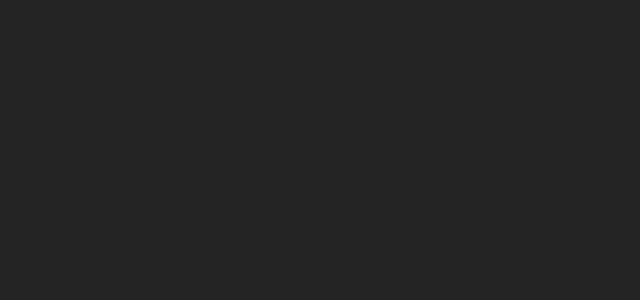
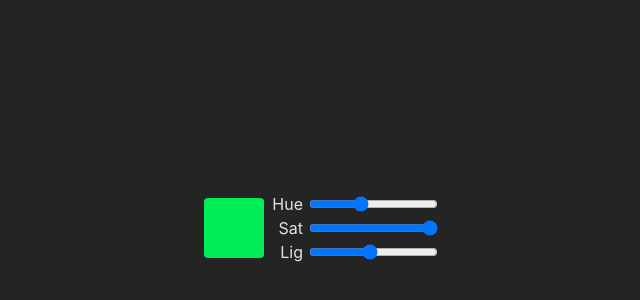
Before and after one commit to AxielWain/PaletteMaker, a React (Vite) app: page / in a window 1280 px wide. Shown: the part 172-472 px from the top of the page, without its empty margins (318-958 px from the left). Built offline with nearby package versions, Linux system fonts and the light colour scheme.

Commit message:
Impl hsl sliders component (#2)
* Installed nanoid and polished dependencies

* Implemented ColorPreview component

* Implemented LabeledSlider component

* Implemented HslColorControl and basic styles

* Added HslColorControl example on App

```diff
--- a/package.json
+++ b/package.json
@@ -13,6 +13,8 @@
     "lint": "eslint"
   },
   "dependencies": {
+    "nanoid": "^3.3.6",
+    "polished": "^4.2.2",
     "react": "^18.2.0",
     "react-dom": "^18.2.0"
   },
--- a/src/App.tsx
+++ b/src/App.tsx
@@ -1,9 +1,12 @@
-import reactLogo from './assets/react.svg';
-import viteLogo from '/vite.svg';
 import './App.css';
+import { HslColorControl } from './Components/HslColorControl';
 
 function App() {
-  return <div className="App"></div>;
+  return (
+    <div className="App">
+      <HslColorControl initialColor="#00ee55" onColorChange={() => {}} />
+    </div>
+  );
 }
 
 export default App;
--- /dev/null
+++ b/src/Components/HslColorControl/ColorPreview.tsx
@@ -0,0 +1,11 @@
+import React from 'react';
+
+type Props = {
+  color: string;
+};
+
+export function ColorPreview({ color }: Props) {
+  return (
+    <div className="color-preview" style={{ backgroundColor: color }}></div>
+  );
+}
--- /dev/null
+++ b/src/Components/HslColorControl/LabeledSlider.tsx
@@ -0,0 +1,39 @@
+import { nanoid } from 'nanoid';
+import { useState } from 'react';
+
+type Props = {
+  label: string;
+  min: number;
+  max: number;
+  step?: number;
+  value: number;
+  onChange: (value: number) => void;
+};
+
+export function LabeledSlider({
+  label,
+  min,
+  max,
+  step = 1,
+  value,
+  onChange,
+}: Props) {
+  const [id] = useState(nanoid(10));
+  return (
+    <div className="slider-container">
+      <label htmlFor={id} className="label">
+        {label}
+      </label>
+      <input
+        id={id}
+        className="slider"
+        type="range"
+        min={min}
+        max={max}
+        step={step}
+        value={value}
+        onChange={(e) => onChange(parseFloat(e.target.value))}
+      />
+    </div>
+  );
+}
--- /dev/null
+++ b/src/Components/HslColorControl/index.tsx
@@ -0,0 +1,72 @@
+import { parseToHsl } from 'polished';
+import hsl from 'polished/lib/color/hsl';
+import { HslColor } from 'polished/lib/types/color';
+import { useState } from 'react';
+import { ColorPreview } from './ColorPreview';
+import { LabeledSlider } from './LabeledSlider';
+import './styles.css';
+
+type Props = {
+  initialColor: string;
+  onColorChange: (color: string) => void;
+};
+
+export function HslColorControl({ initialColor, onColorChange }: Props) {
+  const hslColor = parseToHsl(initialColor);
+  const [hue, setHue] = useState(hslColor.hue);
+  const [saturation, setSaturation] = useState(hslColor.saturation);
+  const [lightness, setLightness] = useState(hslColor.lightness);
+  const [color, setColor] = useState(initialColor);
+
+  const updateColor = (color: HslColor) => {
+    const hexColor = hsl(color);
+    setColor(hexColor);
+    onColorChange(hexColor);
+  };
+
+  const handleHueChange = (value: number) => {
+    setHue(value);
+    updateColor({ hue: value, saturation, lightness });
+  };
+
+  const handleSaturationChange = (value: number) => {
+    setSaturation(value);
+    updateColor({ hue, saturation: value, lightness });
+  };
+
+  const handleLightnessChange = (value: number) => {
+    setLightness(value);
+    updateColor({ hue, saturation, lightness: value });
+  };
+
+  return (
+    <div className="hsl-sliders">
+      <ColorPreview color={color} />
+      <div className="sliders">
+        <LabeledSlider
+          label="Hue"
+          min={0}
+          max={360}
+          value={hue}
+          onChange={handleHueChange}
+        />
+        <LabeledSlider
+          label="Sat"
+          min={0}
+          max={1}
+          step={0.01}
+          value={saturation}
+          onChange={handleSaturationChange}
+        />
+        <LabeledSlider
+          label="Lig"
+          min={0}
+          max={1}
+          step={0.01}
+          value={lightness}
+          onChange={handleLightnessChange}
+        />
+      </div>
+    </div>
+  );
+}
--- /dev/null
+++ b/src/Components/HslColorControl/styles.css
@@ -0,0 +1,34 @@
+.hsl-sliders {
+  display: flex;
+  flex-direction: row;
+  gap: 8px;
+  align-items: center;
+}
+
+.color-preview {
+  border-radius: 4px;
+  box-sizing: border-box;
+  height: 60px;
+  width: 60px;
+}
+
+.sliders {
+  display: flex;
+  flex-direction: column;
+}
+
+.slider-container {
+  display: flex;
+  flex-direction: row;
+  gap: 4px;
+  width: 168px;
+}
+
+.slider-container > .label {
+  text-align: right;
+  width: 32px;
+}
+
+.slider-container > .slider {
+  width: 132px;
+}
```
Also changed, not shown: 1 other file (tests, documents, lock files or other folders).
